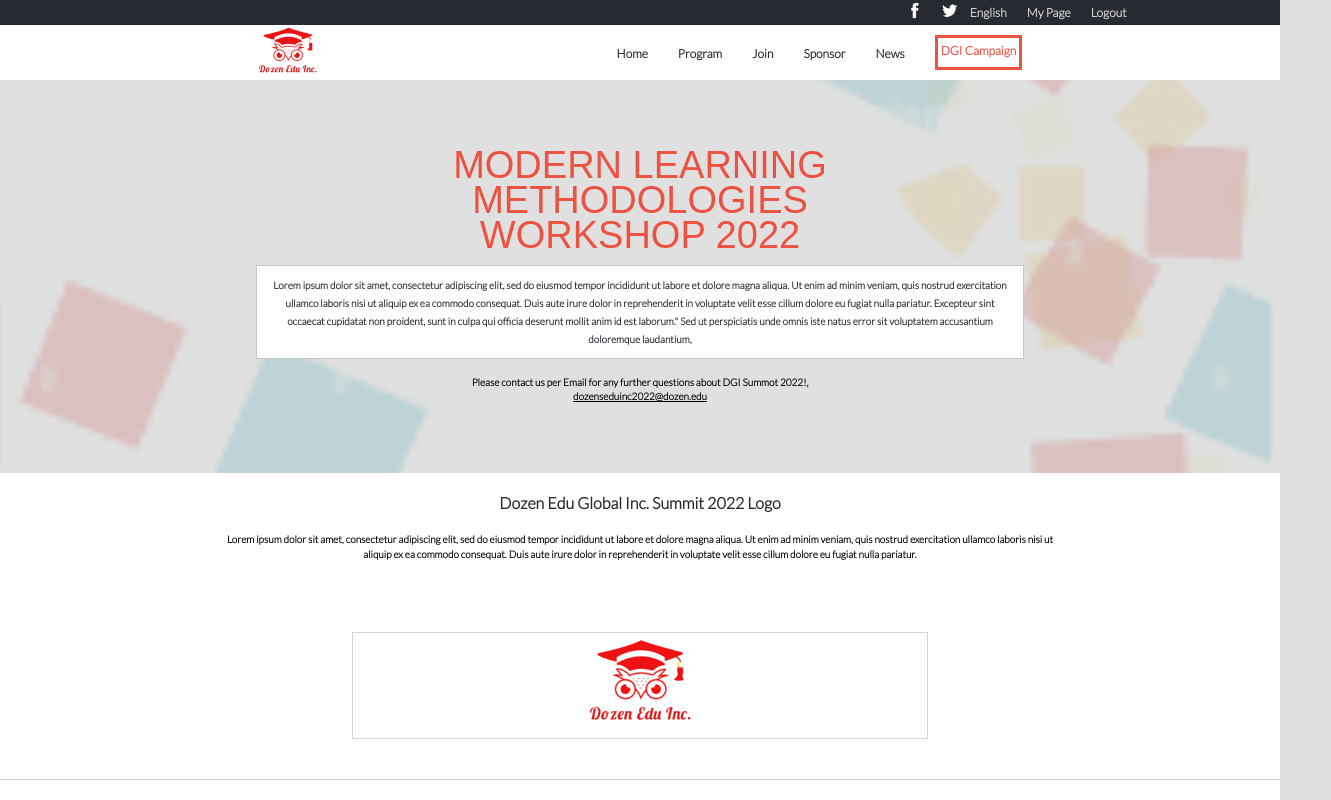
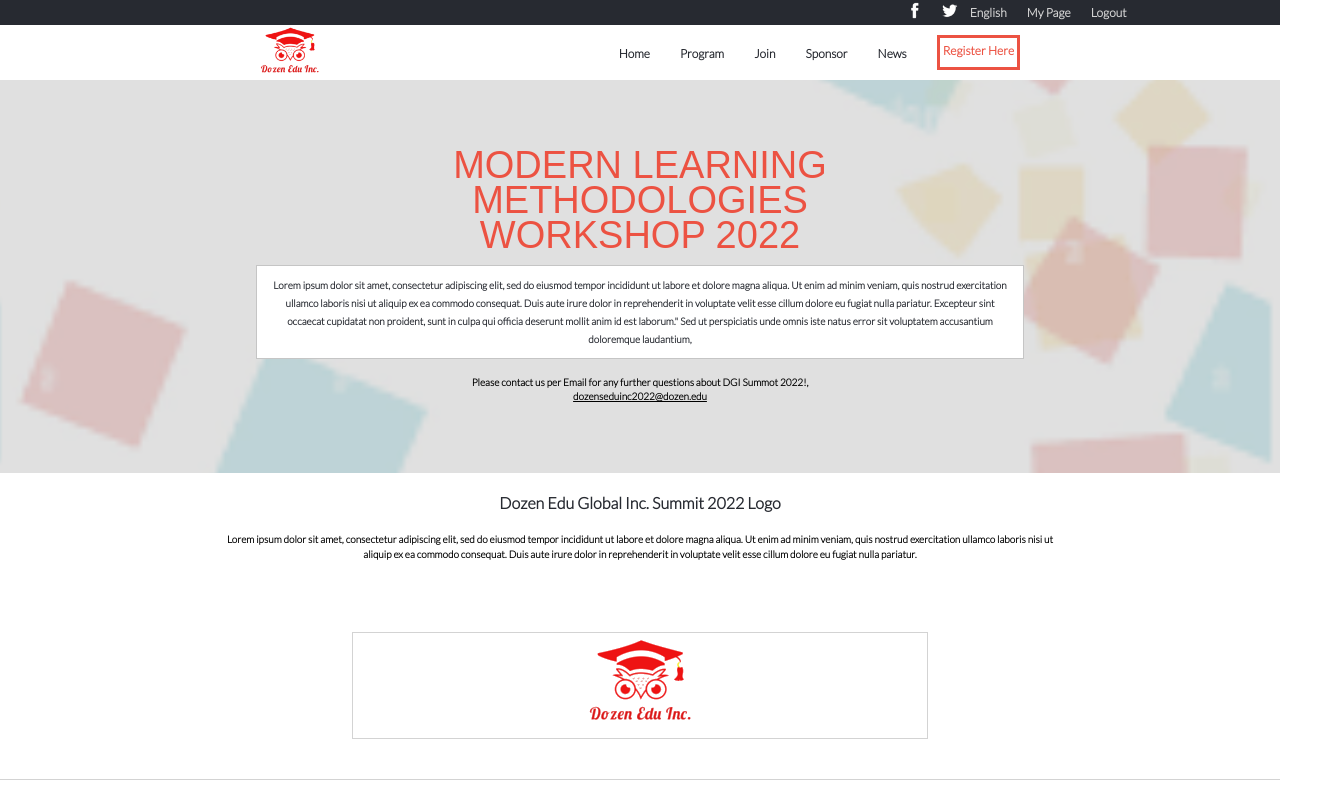
Before and after one commit to udeaghad/Captstone-Workshop-Invitation, a website: page about.html in a window 1280 px wide. Shown: the top 800 px of the page, 1331 px wide, since content can reach past the window. Drawn offline with Linux system fonts and the light colour scheme; a web font is replaced by a local one.

```diff
--- a/about.html
+++ b/about.html
@@ -155,7 +155,7 @@
 
             <li class="header-camp">
                 <a href="#">
-                   DGI Campaign
+                   Register Here
                 </a>
             </li>
         </ul>
--- a/style.css
+++ b/style.css
@@ -671,6 +671,6 @@
   opacity: 0.7;
   position: absolute;
   z-index: -1;
-  width: 104%;
+  width: 100%;
   height: 1197px;
 }
```
Also changed, not shown: index.html (+1 -1 lines).
